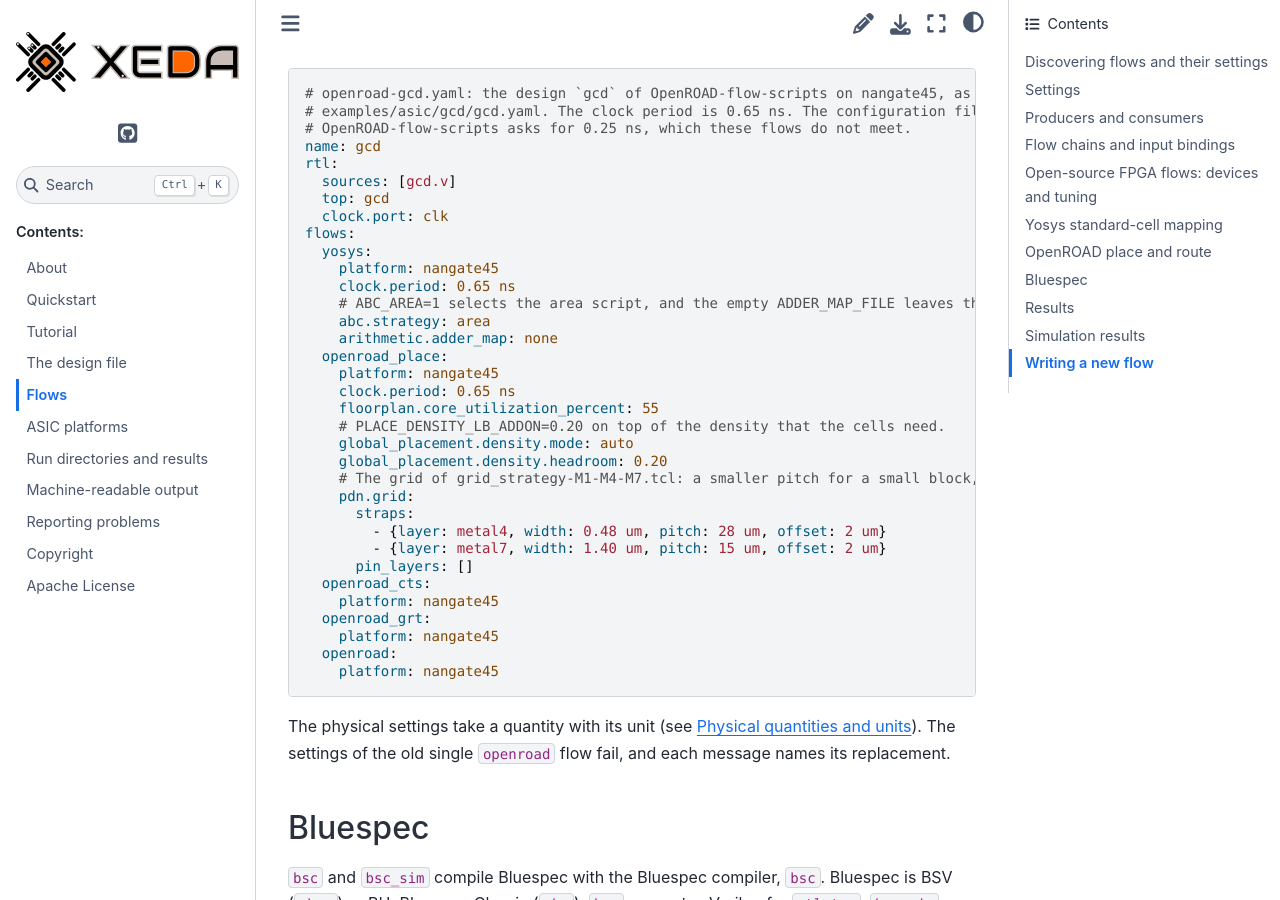
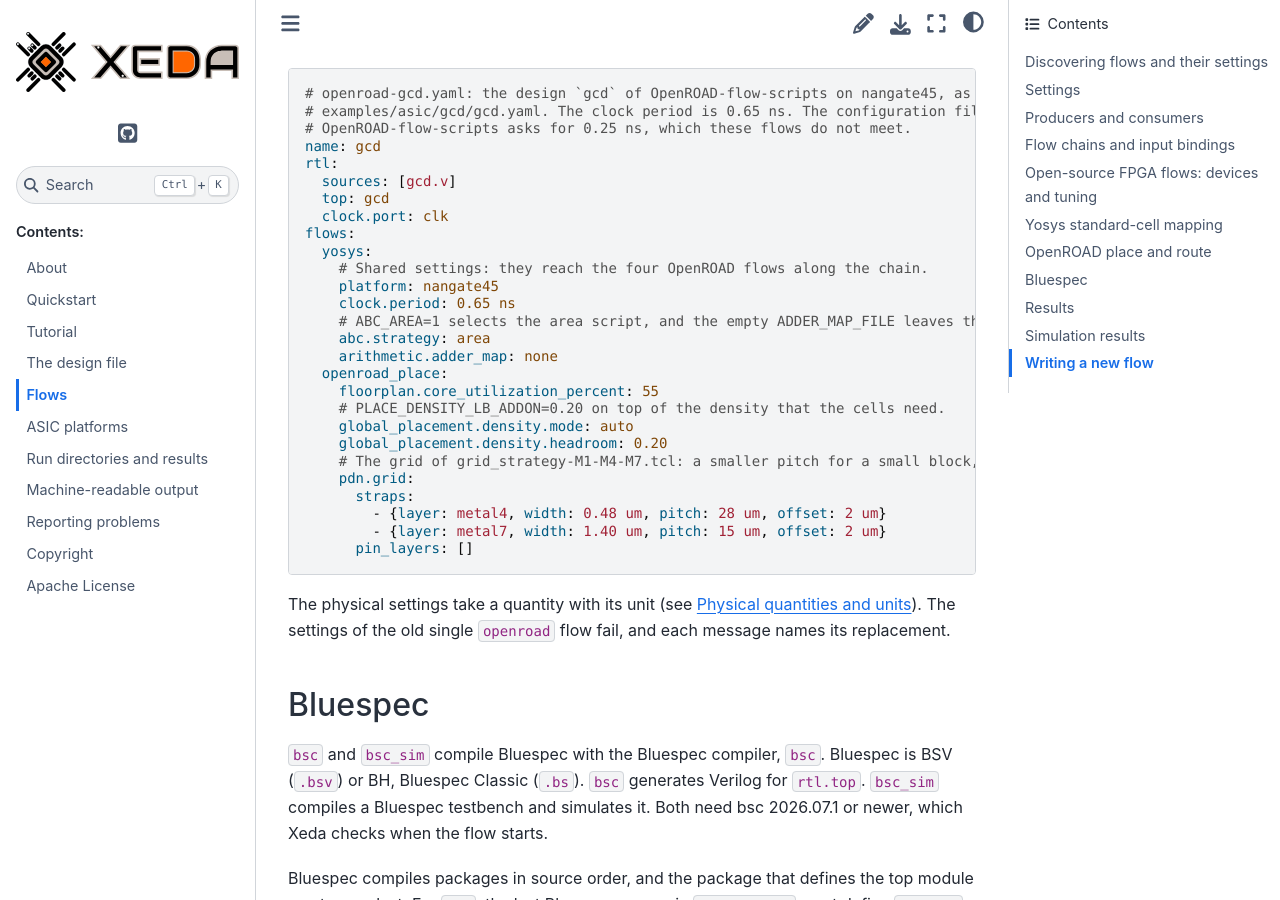
Before and after one commit to XedaHQ/xeda, a Sphinx documentation site: the page built from docs/flows.rst, in a window 1280 px wide and 900 px high, scrolled down 44171 px. Built offline with Sphinx 7.4.7 and the Sphinx Book theme 1.1.4, drawn with Linux system fonts in a browser that asks for light colours.

Commit message:
Give the platform and the clock of the gcd example once
Both are shared settings, so the values under yosys reach the four OpenROAD
flows along the chain. The plan and the identity of every flow stay the same.

```diff
--- a/docs/flows.rst
+++ b/docs/flows.rst
@@ -1846,14 +1846,13 @@ file holds the values of the configuration of OpenROAD-flow-scripts:
       clock.port: clk
     flows:
       yosys:
+        # Shared settings: they reach the four OpenROAD flows along the chain.
         platform: nangate45
         clock.period: 0.65 ns
         # ABC_AREA=1 selects the area script, and the empty ADDER_MAP_FILE leaves the adders to ABC.
         abc.strategy: area
         arithmetic.adder_map: none
       openroad_place:
-        platform: nangate45
-        clock.period: 0.65 ns
         floorplan.core_utilization_percent: 55
         # PLACE_DENSITY_LB_ADDON=0.20 on top of the density that the cells need.
         global_placement.density.mode: auto
@@ -1864,12 +1863,6 @@ file holds the values of the configuration of OpenROAD-flow-scripts:
             - {layer: metal4, width: 0.48 um, pitch: 28 um, offset: 2 um}
             - {layer: metal7, width: 1.40 um, pitch: 15 um, offset: 2 um}
           pin_layers: []
-      openroad_cts:
-        platform: nangate45
-      openroad_grt:
-        platform: nangate45
-      openroad:
-        platform: nangate45
 
 The physical settings take a quantity with its unit (see `Physical quantities and units`_). The
 settings of the old single ``openroad`` flow fail, and each message names its replacement.
```
Also changed, not shown: 1 other file.
